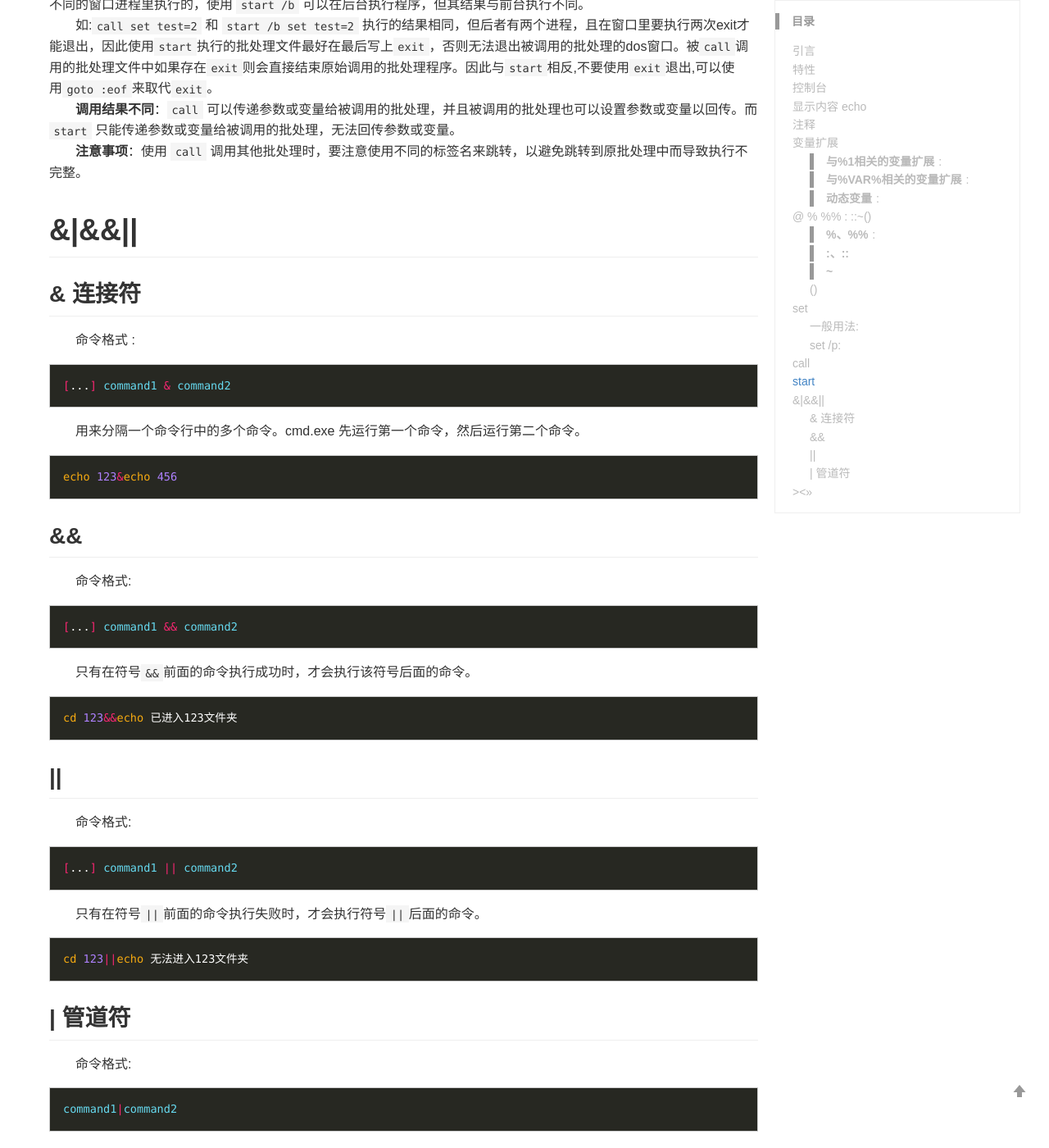
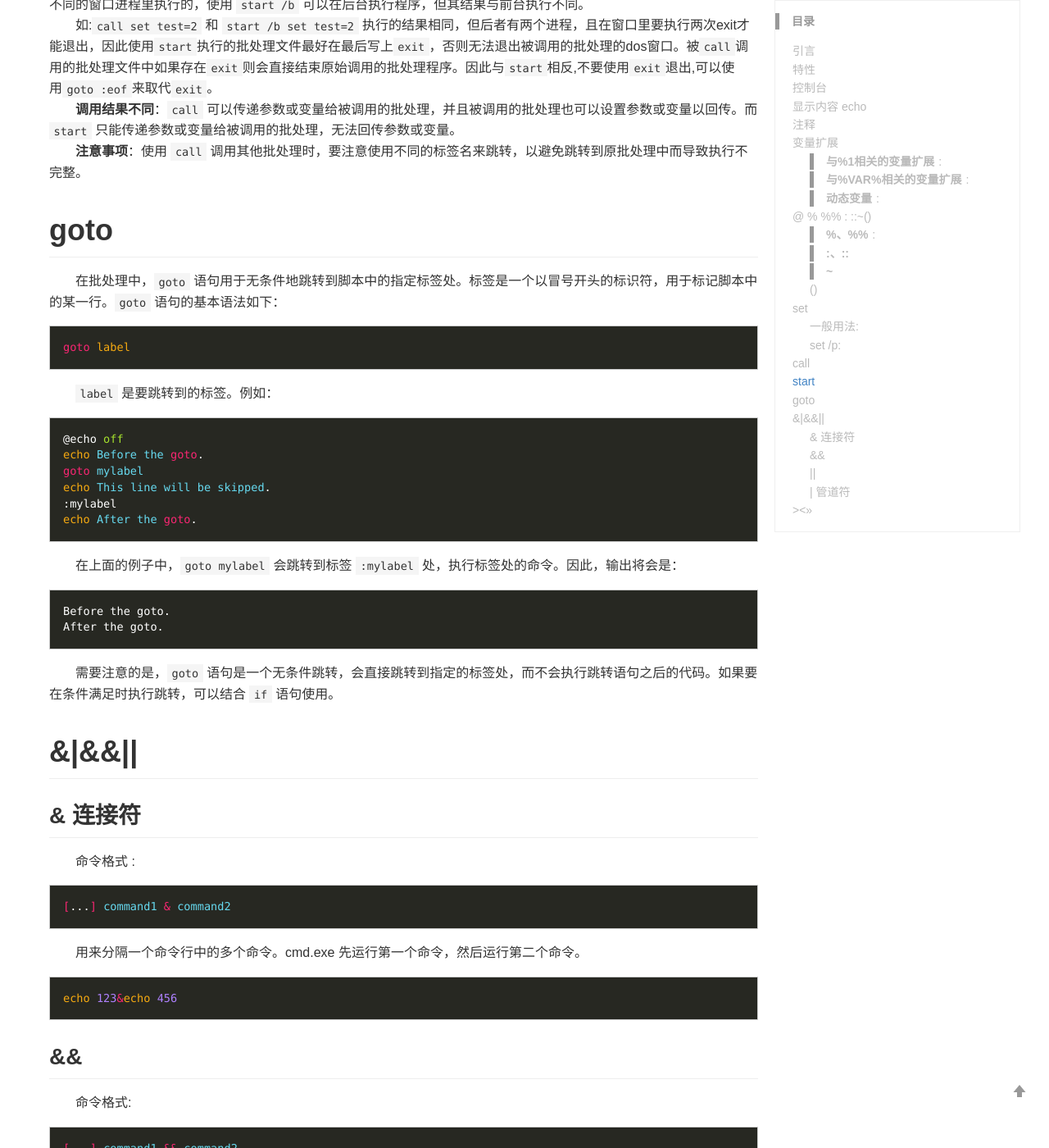
Before and after one commit to acteds/acteds.github.io, a Jekyll site: the page built from _posts/2019-04-13-批处理batch重点知识_1.基础.md, in a window 1280 px wide and 1400 px high, scrolled down 9236 px. Shown: the whole window at 82% size. Built offline with Jekyll 4.4.1, drawn with Linux system fonts in a browser that asks for light colours; some of the changed text lies outside the part shown.

Commit message:
修改格式

````diff
--- a/_posts/2019-04-13-批处理batch重点知识_1.基础.md
+++ b/_posts/2019-04-13-批处理batch重点知识_1.基础.md
@@ -300,6 +300,34 @@ World!
 &emsp;&emsp;**调用结果不同**：`call` 可以传递参数或变量给被调用的批处理，并且被调用的批处理也可以设置参数或变量以回传。而 `start` 只能传递参数或变量给被调用的批处理，无法回传参数或变量。
 &emsp;&emsp;**注意事项**：使用 `call` 调用其他批处理时，要注意使用不同的标签名来跳转，以避免跳转到原批处理中而导致执行不完整。
 
+# goto
+
+&emsp;&emsp;在批处理中，`goto` 语句用于无条件地跳转到脚本中的指定标签处。标签是一个以冒号开头的标识符，用于标记脚本中的某一行。`goto` 语句的基本语法如下：
+
+```batch
+goto label
+```
+
+&emsp;&emsp;`label` 是要跳转到的标签。例如：
+
+```batch
+@echo off
+echo Before the goto.
+goto mylabel
+echo This line will be skipped.
+:mylabel
+echo After the goto.
+```
+
+&emsp;&emsp;在上面的例子中，`goto mylabel` 会跳转到标签 `:mylabel` 处，执行标签处的命令。因此，输出将会是：
+
+```text
+Before the goto.
+After the goto.
+```
+
+&emsp;&emsp;需要注意的是，`goto` 语句是一个无条件跳转，会直接跳转到指定的标签处，而不会执行跳转语句之后的代码。如果要在条件满足时执行跳转，可以结合 `if` 语句使用。
+
 # &|&&||
 ## & 连接符
 &emsp;&emsp;命令格式 :
````
